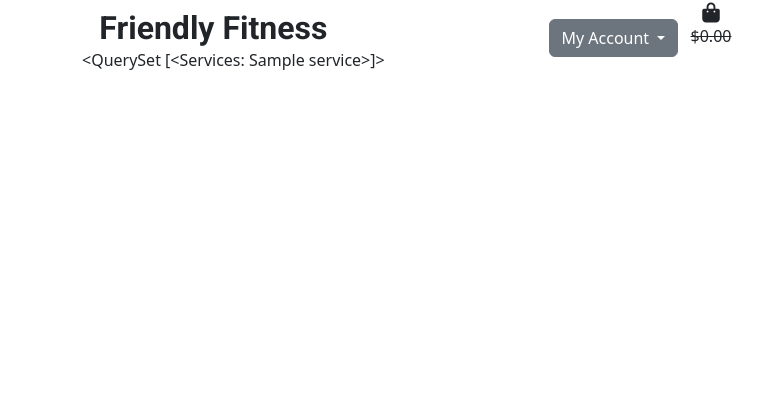
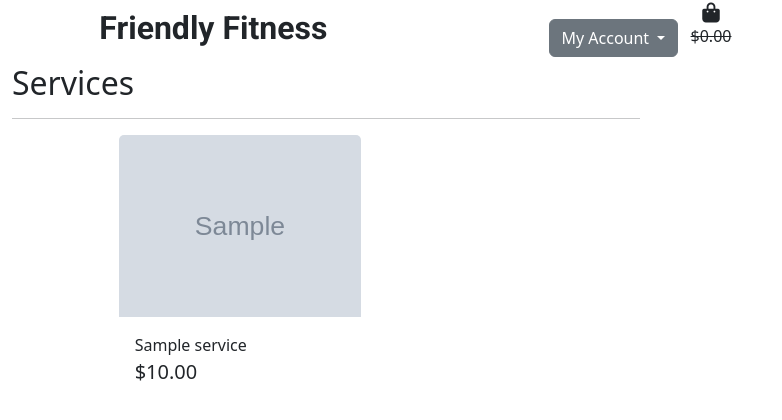
Before and after one commit to Code-Institute-Submissions/StephenKennyGains-FriendlyFitness_NovResub, a Django app: page /services/ in a window 1280 px wide. Shown: the top 420 px of the page, without its empty margins (0-782 px from the left). Run offline with Django 3.2, Linux system fonts and the light colour scheme; tables that the repository leaves empty hold one stand-in row (values such as "Sample post"); grey boxes marked "Sample" are stand-in pictures; some libraries are stand-ins or nearby versions.

Commit message:
Update Services to Service and create Service html template

```diff
--- a/services/admin.py
+++ b/services/admin.py
@@ -1,6 +1,6 @@
 from django.contrib import admin
-from .models import Services, Category
+from .models import Service, Category
 
 # Register your models here.
-admin.site.register(Services)
+admin.site.register(Service)
 admin.site.register(Category)
--- a/services/models.py
+++ b/services/models.py
@@ -12,7 +12,7 @@ class Category(models.Model):
     def get_friendly_name(self):
         return self.friendly_name
 
-class Services(models.Model):
+class Service(models.Model):
     category = models.ForeignKey('Category', null=True, blank=True, on_delete=models.SET_NULL)
     name = models.CharField(max_length=254)
     description = models.TextField()
--- a/services/templates/services/services.html
+++ b/services/templates/services/services.html
@@ -13,10 +13,43 @@
 
 {% block content %}
 
-    <div class="container mt-5">
+    <div class="container-fluid mt-5">
         <div class="row">
-            <div class="col-12">
-                {{ services }}
+            <div class="col mt-3">
+                <h2 class="">Services</h2>
+                <hr class="w-50 mb-1">
+            </div>
+        </div>
+        <div class="row">
+            <div class="services-container col-10 offset-1">
+                <div class="row mt-1 mb-2"></div>
+                <div class="row">
+                    {% for service in services %}
+                        <div class="col-sm-6 col-md-6 col-lg-4 col-xl-3">
+                            <div class="card h-100 border-0">
+                                {% if service.image %}
+                                <a href="">
+                                    <img class="card-img-top img-fluid" src="{{ service.image.url }}" alt="{{ service.name }}">
+                                </a>
+                                {% else %}
+                                <a href="">
+                                    <img class="card-img-top img-fluid" src="{{ MEDIA_URL }}noimage.png" alt="{{ service.name }}">
+                                </a>
+                                {% endif %}
+                                <div class="card-body pb-0">
+                                    <p class="mb-0">{{ service.name }}</p>
+                                </div>
+                                <div class="card-footer bg-white pt-0 border-0 text-left">
+                                    <div class="row">
+                                        <div class="col">
+                                            <p class="lead mb-0 text-left font-weight-bold">${{ service.price }}</p>
+                                        </div>
+                                    </div>
+                                </div>
+                            </div>
+                        </div>
+                    {% endfor %}
+                </div>
             </div>
         </div>
     </div>
--- a/services/views.py
+++ b/services/views.py
@@ -1,12 +1,12 @@
 from django.shortcuts import render
-from .models import Services
+from .models import Service
 
 # Create your views here.
 
 def all_services(request):
     """ All Services View """
 
-    services = Services.objects.all()
+    services = Service.objects.all()
 
     context = {
         'services': services,
```
Also changed, not shown: services/migrations/0002_rename_services_service.py (added).
